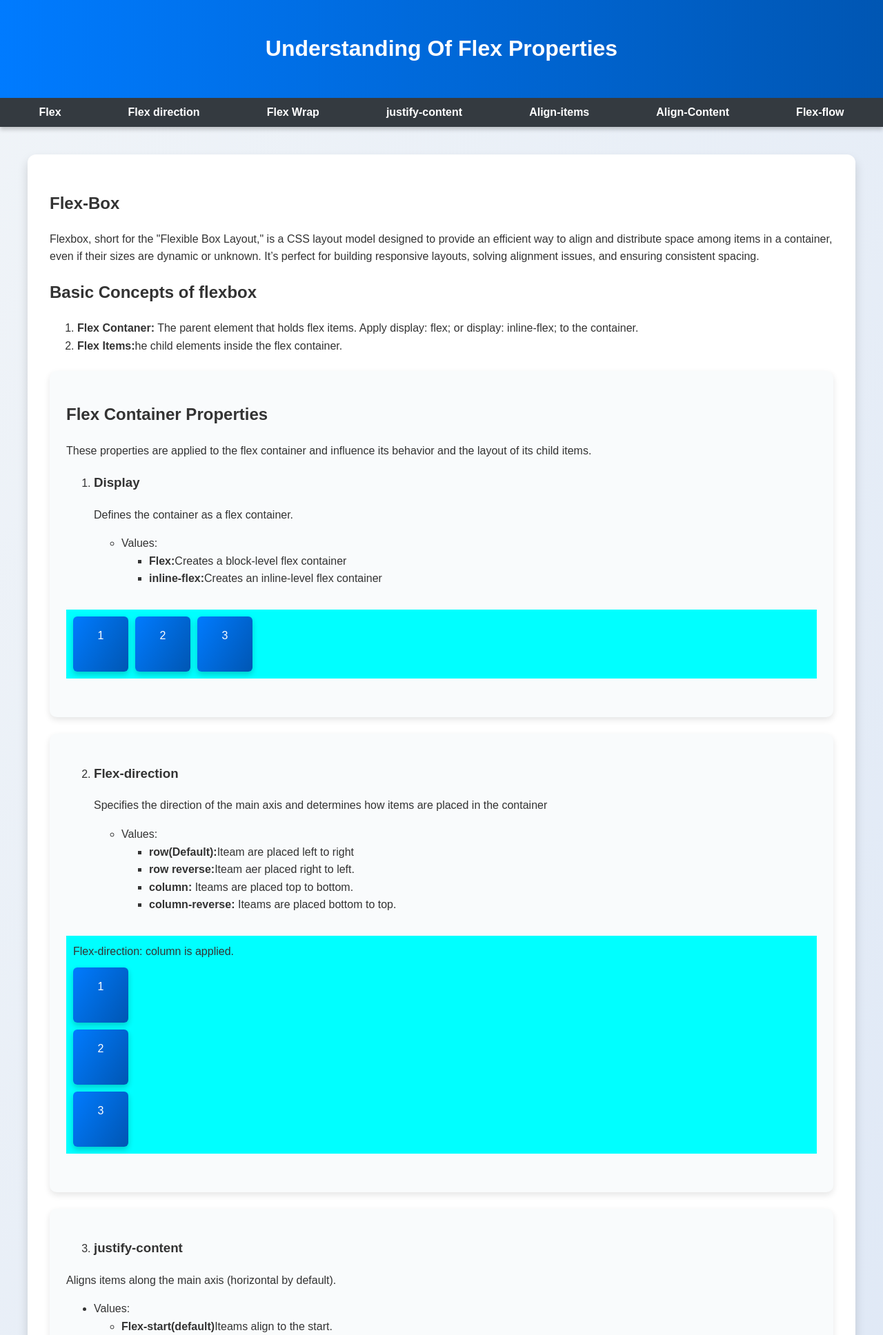
After one commit to lakshman778180/full-Stack-mearn-Assignment, a PHP site: the page made by CSS Folder/Flex -Box blog/Module-10.html in a window 1280 px wide. The commit adds this page. Shown: the top 1936 px of the page at 69% size. Run offline with PHP 8.4, Linux system fonts and the light colour scheme.

Commit message:
Add teh blog of flex box properties

```diff
--- /dev/null
+++ b/CSS Folder/Flex -Box blog/Module-10.css
@@ -0,0 +1,174 @@
+/* General Styles */
+body {
+  font-family: Arial, sans-serif;
+  margin: 0;
+  padding: 0;
+  line-height: 1.6;
+  background: linear-gradient(120deg, #f0f4f8, #d9e4f5);
+  color: #333;
+}
+
+header {
+  text-align: center;
+  background: linear-gradient(90deg, #007bff, #0056b3);
+  color: white;
+  padding: 1.5rem 0;
+  box-shadow: 0 4px 6px rgba(0, 0, 0, 0.1);
+}
+html{
+ scroll-behavior: smooth;
+}
+nav {
+  display: flex;
+  justify-content: space-around;
+  background-color: #343a40;
+  padding: 0.5rem;
+  list-style: none;
+  box-shadow: 0 4px 6px rgba(0, 0, 0, 0.2);
+}
+
+nav li a {
+  color: white;
+  text-decoration: none;
+  font-weight: bold;
+  transition: color 0.3s ease;
+}
+
+nav li a:hover {
+  color: #ffc107;
+}
+
+/* Section Styles */
+section {
+  padding: 2.5rem;
+}
+
+/* Card Styles */
+.Card {
+  background: #ffffff;
+  border-radius: 12px;
+  box-shadow: 0 8px 15px rgba(0, 0, 0, 0.15);
+  padding: 2rem;
+  margin-bottom: 2rem;
+  transition: transform 0.3s ease, box-shadow 0.3s ease;
+}
+
+.Card:hover {
+  transform: translateY(-10px);
+  box-shadow: 0 10px 20px rgba(0, 0, 0, 0.25);
+}
+
+.Sub-Card {
+  background: #f9fbfc;
+  border-radius: 10px;
+  padding: 1.5rem;
+  margin: 1.5rem 0;
+  box-shadow: 0 4px 10px rgba(0, 0, 0, 0.1);
+}
+
+/* Flexbox Parent Examples */
+.Parents,
+.parents {
+  display: flex;
+  padding: 10px;
+  margin: 2rem 0;
+  background-color: aqua;
+  gap: 10px;
+}
+
+.Parents div,
+.parent div {
+  background: linear-gradient(120deg, #007bff, #0056b3);
+  color: white;
+  padding: 15px;
+  border-radius: 6px;
+  text-align: center;
+  height: 50px;
+  width: 50px;
+  box-shadow: 0 4px 8px rgba(0, 0, 0, 0.2);
+}
+#Flex-direction {
+  display: flex;
+  flex-direction: column;
+  padding: 10px;
+  margin: 2rem 0;
+  background-color: aqua;
+  gap: 10px;
+}
+#Flex-direction div{
+  background: linear-gradient(120deg, #007bff, #0056b3);
+  color: white;
+  padding: 15px;
+  border-radius: 6px;
+  text-align: center;
+  height: 50px;
+  width: 50px;
+  box-shadow: 0 4px 8px rgba(0, 0, 0, 0.2);
+}
+.justify-content{
+  display: flex;
+  justify-content: center;
+  padding: 10px;
+  margin: 2rem 0;
+  background-color: aqua;
+  gap: 10px;
+}
+.justify-content div{
+  background: linear-gradient(120deg, #007bff, #0056b3);
+  color: white;
+  padding: 15px;
+  border-radius: 6px;
+  text-align: center;
+  height: 50px;
+  width: 50px;
+  box-shadow: 0 4px 8px rgba(0, 0, 0, 0.2);
+}
+.Align-item{
+  display: flex;
+  align-items: center;
+  padding: 10px;
+  margin: 2rem 0;
+  background-color: aqua;
+  gap: 10px;
+}
+.Align-item div{
+  background: linear-gradient(120deg, #007bff, #0056b3);
+  color: white;
+  padding: 15px;
+  border-radius: 6px;
+  text-align: center;
+  height: 50px;
+  width: 50px;
+  box-shadow: 0 4px 8px rgba(0, 0, 0, 0.2);
+}
+.space-between{
+  display: flex;
+  justify-content: space-between;
+  padding: 10px;
+  margin: 2rem 0;
+  background-color: aqua;
+  gap: 10px;
+}
+.space-between div{
+  background: linear-gradient(120deg, #007bff, #0056b3);
+  color: white;
+  padding: 15px;
+  border-radius: 6px;
+  text-align: center;
+  height: 50px;
+  width: 50px;
+  box-shadow: 0 4px 8px rgba(0, 0, 0, 0.2);
+}
+/* Footer */
+footer {
+  text-align: center;
+  background: linear-gradient(90deg, #343a40, #212529);
+  color: white;
+  padding: 1.5rem 0;
+  margin-top: 2rem;
+  box-shadow: 0 -4px 6px rgba(0, 0, 0, 0.1);
+}
+
+footer p {
+  margin: 0;
+}
--- /dev/null
+++ b/CSS Folder/Flex -Box blog/Module-10.html
@@ -0,0 +1,225 @@
+<!DOCTYPE html>
+<html lang="en">
+  <head>
+    <meta charset="UTF-8" />
+    <meta name="viewport" content="width=device-width, initial-scale=1.0" />
+    <link rel="stylesheet" href="Module-10.css">
+    <title>Flex-Box Blog</title>
+  </head>
+  <body>
+    <header>
+      <h1>Understanding Of Flex Properties</h1>
+    </header>
+    <nav>
+      <li><a href="#flex-box">Flex</a></li>
+      <li><a href="#flex-direction">Flex direction</a></li>
+      <li><a href="#Flex-wrap">Flex Wrap</a></li>
+      <li><a href="#justify-content">justify-content </a></li>
+      <li><a href="#Align-items">Align-items</a></li>
+      <li><a href="#Align-content">Align-Content</a></li>
+      <li><a href="#">Flex-flow</a></li>
+    </nav>
+    <section>
+      <div class="Card">
+        <h2 id="flex-box">Flex-Box</h2>
+        <p>
+          Flexbox, short for the "Flexible Box Layout," is a CSS layout model
+          designed to provide an efficient way to align and distribute space
+          among items in a container, even if their sizes are dynamic or
+          unknown. It’s perfect for building responsive layouts, solving
+          alignment issues, and ensuring consistent spacing.
+        </p>
+        <h2>Basic Concepts of flexbox</h2>
+        <ol>
+          <li>
+            <strong>Flex Contaner:</strong> The parent element that holds flex
+            items. Apply display: flex; or display: inline-flex; to the
+            container.
+          </li>
+          <li>
+            <strong>Flex Items:</strong>he child elements inside the flex
+            container.
+          </li>
+        </ol>
+        <div class="Sub-Card">
+          <h2>Flex Container Properties</h2>
+          <p>
+            These properties are applied to the flex container and influence its
+            behavior and the layout of its child items.
+          </p>
+          <ol>
+            <li><h3>Display</h3></li>
+            <p>Defines the container as a flex container.</p>
+            <ul>
+              <li>Values:</li>
+              <ul>
+                <li>
+                  <strong>Flex:</strong>Creates a block-level flex container
+                </li>
+                <li>
+                  <strong>inline-flex:</strong>Creates an inline-level flex
+                  container
+                </li>
+              </ul>
+            </ul>
+          </ol>
+          <div class="Parents">
+            <div>1</div>
+            <div>2</div>
+            <div>3</div>
+          </div>
+        </div>
+        <div class="Sub-Card">
+          <ol start="2">
+            <li><h3 id="flex-direction">Flex-direction</h3></li>
+            <p>
+              Specifies the direction of the main axis and determines how items
+              are placed in the container
+            </p>
+            <ul>
+              <li>Values:</li>
+              <ul>
+                <li>
+                  <strong>row(Default):</strong>Iteam are placed left to right
+                </li>
+                <li>
+                  <strong>row reverse:</strong>Iteam aer placed right to left.
+                </li>
+                <li>
+                  <strong> column: </strong>Iteams are placed top to bottom.
+                </li>
+                <li>
+                  <strong>column-reverse:</strong> Iteams are placed bottom to
+                  top.
+                </li>
+              </ul>
+            </ul>
+          </ol>
+          <div id="Flex-direction">
+            Flex-direction: column is applied.
+            <div>1</div>
+            <div>2</div>
+            <div>3</div>
+          </div>
+        </div>
+        <div class="Sub-Card">
+          <ol start="3">
+            <li><h3 id="justify-content">justify-content</h3></li>
+          </ol>
+          <p>Aligns items along the main axis (horizontal by default).</p>
+          <ul>
+            <li>Values:</li>
+            <ul>
+              <li>
+                <strong>Flex-start(default)</strong>Iteams align to the start.
+              </li>
+              <li><strong>Flex-end:</strong>Iteams align to the end.</li>
+              <li>
+                <strong>Centre:</strong>Iteams align to the Centre to main axis.
+              </li>
+              <li>
+                <strong>space-between:</strong>Equal space between the items.
+              </li>
+              <li>
+                <strong>Space-around:</strong>Equal space betweent the item and
+                haif space between left andc right.
+              </li>
+              <li>
+                <strong>Space-evenly:</strong>Equal space after and before
+                between same sapce.
+              </li>
+            </ul>
+          </ul>
+          <div class="justify-content">
+            justify-content is centre.
+            <div>1</div>
+            <div>2</div>
+            <div>3</div>
+          </div>
+        </div>
+        <div class="Sub-Card">
+          <ol start="4">
+            <li><h3 id="Align-items">Align-items</h3></li>
+            <p>Aligns items along the cross axis (vertical by default).</p>
+            <ul>
+              <li>Values:</li>
+              <ul>
+                <li>
+                  <strong>stretch(default)</strong>Iteams strech to fill the
+                  container.
+                </li>
+                <li><strong>Flex-start</strong>Align items at the start.</li>
+                <li><strong>flex-end:</strong>Align items at the end.</li>
+                <li><strong>centre</strong>Align items at the centre</li>
+                <li>
+                  <strong>baseline:</strong>Align items along their baseline.
+                </li>
+              </ul>
+            </ul>
+          </ol>
+          <div class="Align-item">
+            align Iteam in centre.
+            <div>1</div>
+            <div>2</div>
+            <div>3</div>
+          </div>
+        </div>
+        <div class="Sub-Card">
+          <ol start="5">
+            <li><h3 id="Align-content">Align-Content</h3></li>
+            <p>
+              Aligns multiple lines of items (if wrapping is enabled) along the
+              cross axis.
+            </p>
+            <ul>
+              <li>Values:</li>
+              <ul>
+                <li>
+                  <strong>streches(default)</strong>Lines stretch to fill space.
+                </li>
+                <li><strong>flex-start:</strong>Lines align at the start</li>
+                <li><strong>flex-end:</strong>Lines align at the end.</li>
+                <li><strong>centre:</strong>Lines align at the centre.</li>
+                <li>
+                  <strong>space-between:</strong>Equal space between the lines
+                </li>
+                <li>
+                  <strong>space around:</strong>Equal space between lines and
+                  haif space of the between space.
+                </li>
+                <li>
+                  <strong> Space-evenly: </strong>Equal space before after and
+                  between lines.
+                </li>
+              </ul>
+            </ul>
+          </ol>
+          <div class="space-between">
+            justify-content is space-between apply
+            <div>1</div>
+            <div>2</div>
+            <div>3</div>
+          </div>
+        </div>
+        <div class="Sub-Card">
+<ol start="6">
+<li><h3 id="Flex-wrap">Flex Wrap</h3></li>
+<ul>
+  <li>Values:</li>
+  <ul>
+    <li><strong>nowrap(default)</strong>All items stay on a single line.</li>
+    <li><strong>wrap:</strong>Items wrap to the next line without the width is reduces.</li>
+    <li><strong>wrap-reverse:</strong>Items wrap to the next line in reverse order.</li>
+  </ul>
+</ul>
+</ol>
+        </div>
+      </div>
+      <footer>
+        <p>@ copy right 2024 Blog of flex box
+          | Developer Lakshaman Raj
+        </p>
+      </footer>
+    </section>
+  </body>
+</html>
--- a/CSS Folder/Google clone/Style.css
+++ b/CSS Folder/Google clone/Style.css
@@ -63,6 +63,11 @@ justify-content: space-between;
 }
 .search_input .material-symbols-outlined{
   color:gray
+}
+.mid{
+  display: flex;
+  justify-content: center;
+  /* margin: 10px; */
 }
 .button{
   margin-top: 30px;
```
Also changed, not shown: CSS Folder/Google clone/Googleclone.html (+23 -0 lines).
